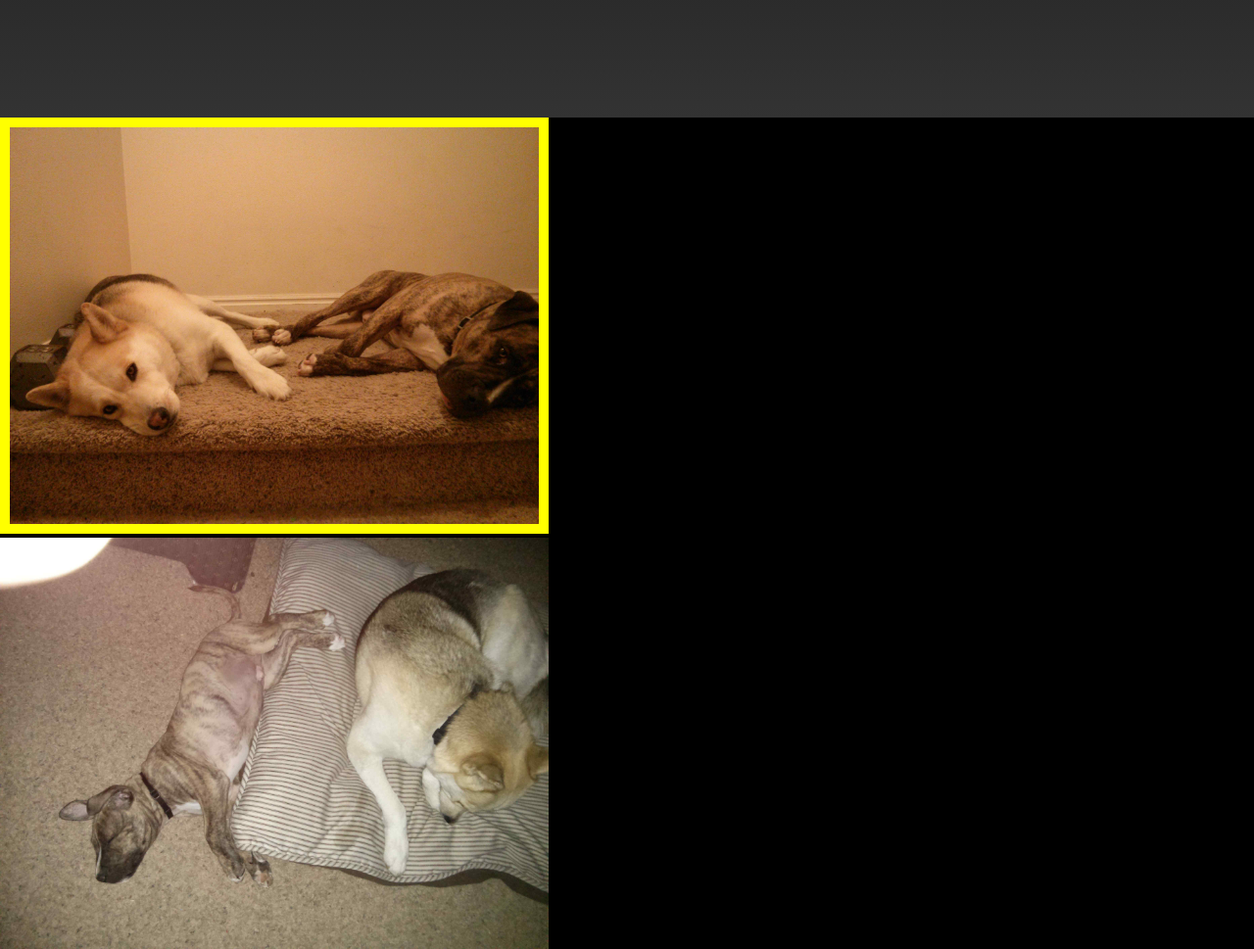
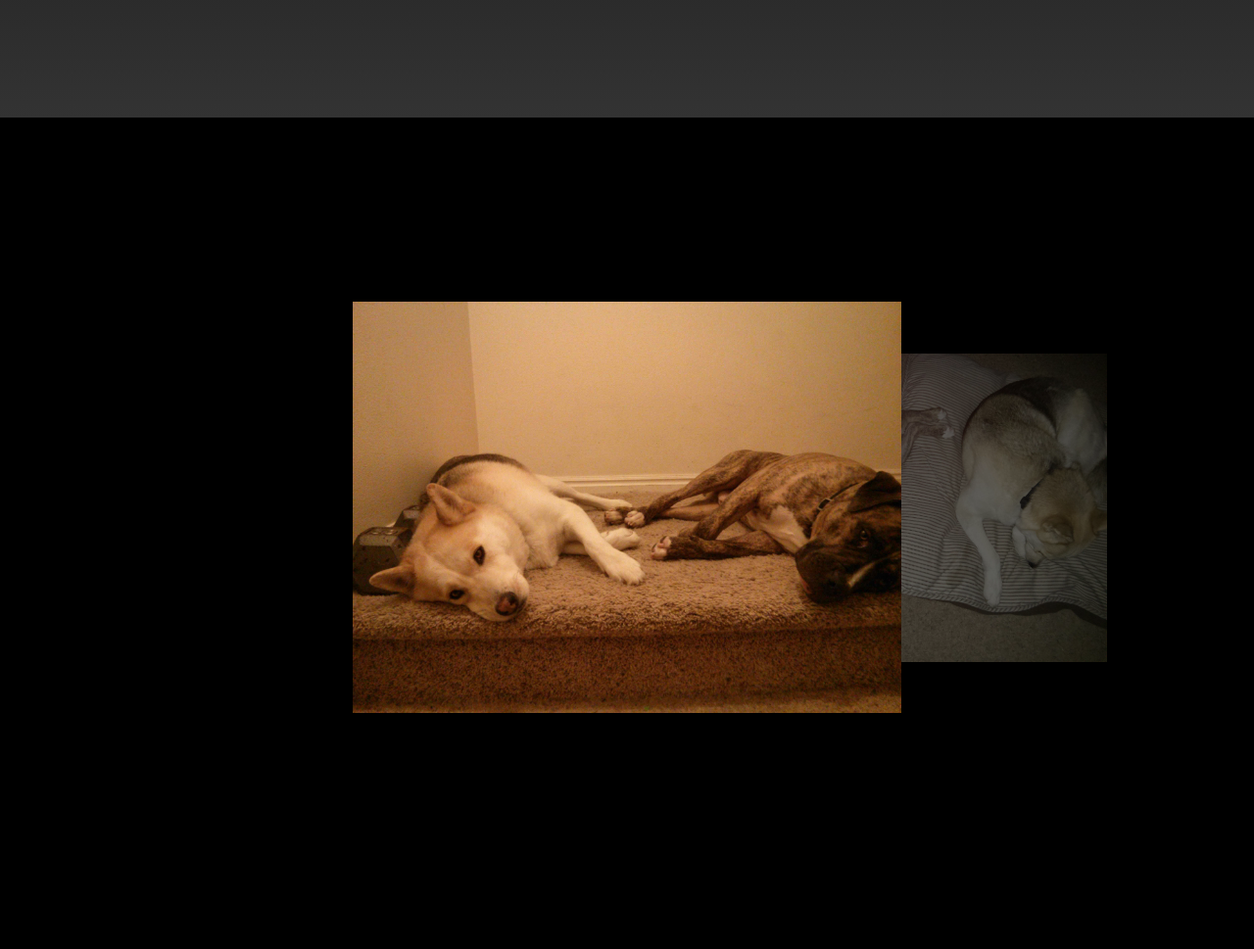
Before and after one commit to astevezimm/astevezimm.github.io, a plain HTML site: page index.html in a window 1280 px wide. Shown: the part 680-1649 px from the top of the page at 98% size. After the commit the page ends 1600 px from the top, so only its background shows below. Drawn offline with Linux system fonts and the light colour scheme.

Commit message:
implement image carasel

```diff
--- a/index.js
+++ b/index.js
@@ -2,9 +2,15 @@ const IMG_COUNT = 20;
 
 let htmlContent = "";
 for (let i = 1; i <= IMG_COUNT; i++)
-    htmlContent += `<li><img id="${i}" src="images/i${i.toString().padStart(2, '0')}.jpg" alt="Leila" /></li>`;
+    htmlContent += `<li id="${i}">
+        <img src="images/i${i.toString().padStart(2, '0')}.jpg" alt="Leila" />
+    </li>`;
 
-document.getElementById("gallery").innerHTML = htmlContent;
+const gallery = document.getElementById("gallery");
+gallery.innerHTML = htmlContent;
+
+for (let child of gallery.children)
+    child.addEventListener("click", handleClick)
 
 let index = IMG_COUNT;
 let active = document.getElementById(index);
@@ -25,3 +31,11 @@ function updateActive() {
     active = document.getElementById(index);
     active.classList.add("active");
 }
+
+function handleClick(event) {
+    const id = +event.target.parentElement.id;
+    if (index === 1 && id === IMG_COUNT || id < index)
+        prevImg();
+    else if (index === IMG_COUNT && id === 1 || id > index)
+        nextImg();
+}
--- a/styles.css
+++ b/styles.css
@@ -130,6 +130,36 @@ img {
     max-width: 35rem;
 }
 
+li {
+    display: none;
+    transition: all .5s;
+}
+
+#gallery {
+    display: flex;
+    justify-content: center;
+}
+
 .active {
-    border: solid yellow 10px;
+    display: block;
+    position: relative;
+    z-index: 1;
 }
+
+li:has(+ .active), .active + li {
+    display: block;
+    position: absolute;
+    top: 150%;
+    opacity: .4;
+    scale: .75;
+}
+
+li:has(+ .active) {
+    left: 50%;
+    translate: -100% -50%;
+}
+
+.active + li {
+    right: 50%;
+    translate: 100% -50%;
+}
```
